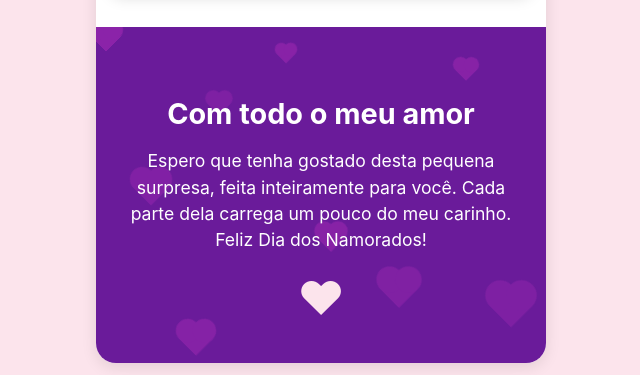
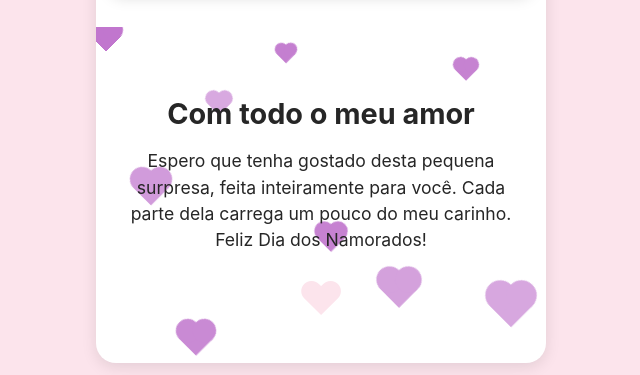
Before and after one commit to FranciscoMetidieriNeto/Surpresa-dia-dos-namorados, a plain HTML site: page index.html in a window 1280 px wide. Shown: the part 3278-3653 px from the top of the page, without its empty margins (319-959 px from the left). Drawn offline with nearby package versions, Linux system fonts and the light colour scheme.

Commit message:
Atualização primeira parte

```diff
--- a/style.css
+++ b/style.css
@@ -357,14 +357,12 @@ h2 {
 .final-message-section {
     position: relative;
     padding: 40px 25px;
-    background-color: #6a1b9a;
     overflow: hidden;
 }
 .final-message-content {
     position: relative;
     z-index: 2;
     text-align: center;
-    color: white;
 }
 .final-message-content h3 {
     font-size: 1.8em;
```
